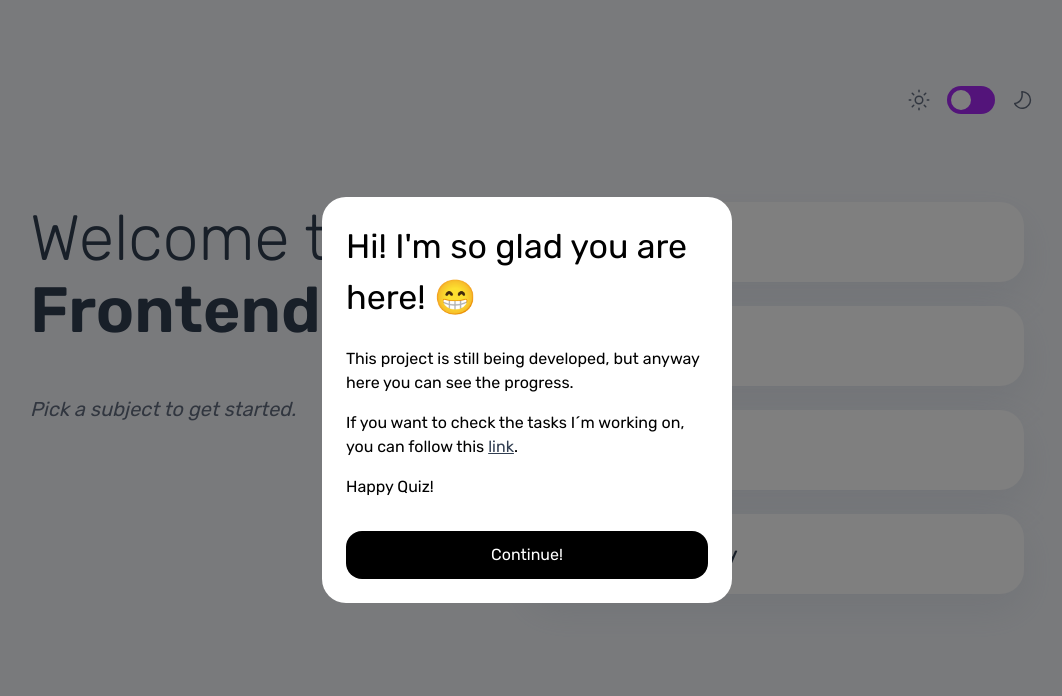
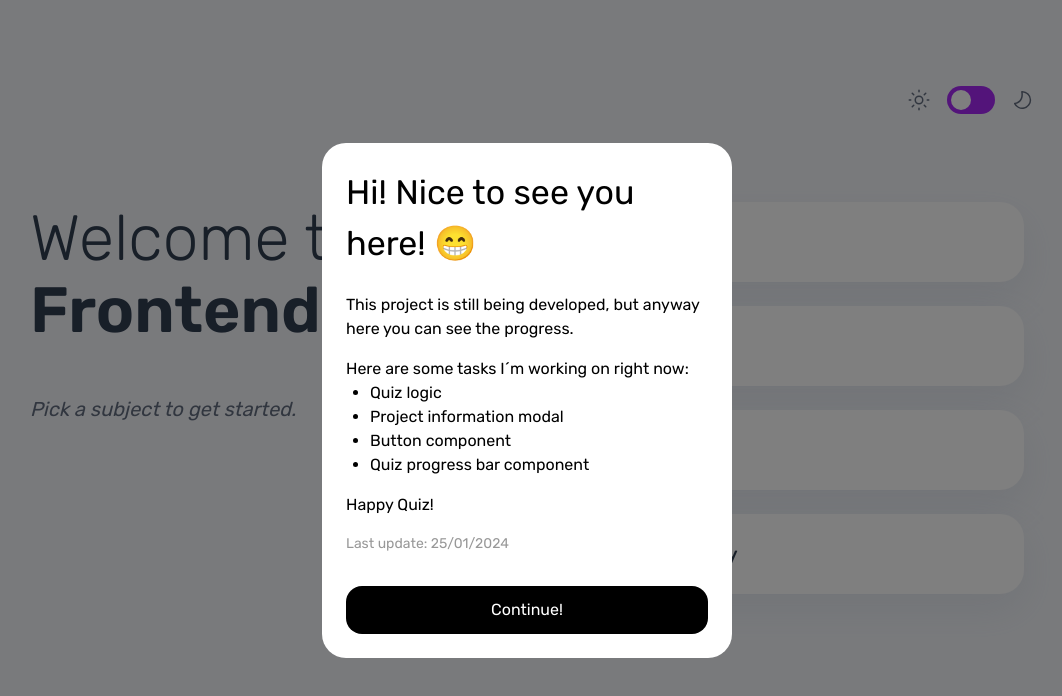
Before and after one commit to MarcAlva2003/quizz-app-react, a React (Vite) app: page / in a window 1280 px wide. Shown: the top 696 px of the page, without its empty margins (113-1175 px from the left). Built offline with nearby package versions, Linux system fonts and the light colour scheme.

Commit message:
Add: in progress modal

```diff
--- a/src/components/in-progress-modal/in-progress-modal.component.tsx
+++ b/src/components/in-progress-modal/in-progress-modal.component.tsx
@@ -18,16 +18,20 @@ export const InProgressModal = (props: IInProgressModal) => {
           onClick={onClose}
         >
           <div className="in-progress-modal-content" onClick={(ev) => {ev.stopPropagation()}}>
-            <h2>Hi! I'm so glad you are here! 😁</h2>
+            <h2>Hi! Nice to see you here! 😁</h2>
             <p>
               This project is still being developed, but anyway here you can see
               the progress.
             </p>
-            <p>
-              If you want to check the tasks I´m working on, you can follow this{" "}
-              <a>link</a>.
-            </p>
+            <p>Here are some tasks I´m working on right now:</p>
+            <ul>
+              <li>Quiz logic</li>
+              <li>Project information modal</li>
+              <li>Button component</li>
+              <li>Quiz progress bar component</li>
+            </ul>
             <p>Happy Quiz!</p>
+            <p className="in-progress-last-update-date">Last update: 25/01/2024</p>
             <button onClick={onClose}>Continue!</button>
           </div>
         </div>,
--- a/src/components/in-progress-modal/in-progress-modal.style.css
+++ b/src/components/in-progress-modal/in-progress-modal.style.css
@@ -30,6 +30,9 @@
   p {
     margin-bottom: 16px;
   }
+  p:nth-child(3) {
+    margin-bottom: 0px;
+  }
   a {
     text-decoration: underline;
     @apply text-navy-dark dark:text-bluish;
@@ -37,13 +40,22 @@
       cursor: pointer;
     }
   }
+  ul {
+    list-style: disc;
+    margin-left: 24px;
+    margin-bottom: 16px;
+  }
   button {
     margin-top: 16px;
     width: 100%;
     padding: 12px;
     border-radius: 16px;
     text-align: center;
-    @apply bg-black text-white;
+    @apply bg-black text-white dark:bg-navy-navy;
+  }
+  .in-progress-last-update-date {
+    color: #989898;
+    font-size: 14px;
   }
 }
 
```
